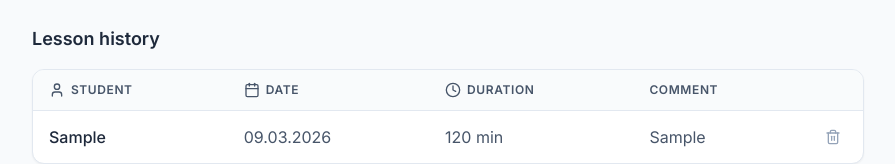
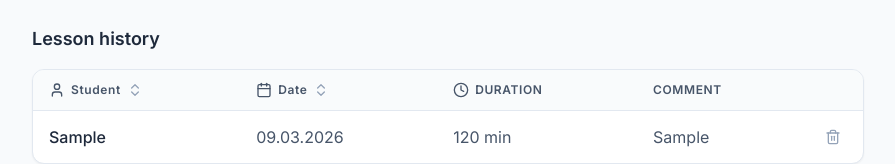
Before and after one commit to Supernovam/lesson-tracker, a React (Vite) app: page / in a window 1280 px wide. Both pictures are taken after typing "Sample", "Sample" into the empty fields and a click on the button "Save lesson". Shown: the part 601-765 px from the top of the page, without its empty margins (192-1087 px from the left). Built offline with nearby package versions, Linux system fonts and the light colour scheme.

Commit message:
feat: implements table sorting

```diff
--- a/src/components/LessonTable.tsx
+++ b/src/components/LessonTable.tsx
@@ -1,13 +1,106 @@
-import { Trash2, Calendar, Clock, User } from 'lucide-react';
+import { useState, useMemo, useCallback } from 'react';
+import { Trash2, Calendar, Clock, User, ChevronDown, ChevronUp, ChevronsUpDown } from 'lucide-react';
 import type { Lesson } from '../types/lesson';
 import { formatDisplayDate, formatDuration } from '../utils/format';
+
+type SortableColumn = 'studentName' | 'date';
+type SortDirection = 'asc' | 'desc';
+type SortState = { column: SortableColumn; direction: SortDirection } | null;
 
 interface LessonTableProps {
   lessons: Lesson[];
   onDelete: (id: string) => void;
 }
 
+function sortLessons(
+  lessons: Lesson[],
+  column: SortableColumn,
+  direction: SortDirection
+): Lesson[] {
+  return [...lessons].sort((a, b) => {
+    let cmp = 0;
+
+    if (column === 'studentName') {
+      cmp = a.studentName.localeCompare(b.studentName, undefined, { sensitivity: 'base' });
+    } else {
+      cmp = a.date.localeCompare(b.date);
+    }
+
+    if (cmp !== 0) return direction === 'asc' ? cmp : -cmp;
+    return a.id.localeCompare(b.id);
+  });
+}
+
+const headerButtonClass =
+  'flex items-center gap-1.5 transition hover:text-slate-900 focus:outline-none focus:ring-2 focus:ring-slate-400 focus:ring-offset-2 rounded';
+const headerCellClass =
+  'px-4 py-3 text-xs font-semibold uppercase tracking-wider text-slate-600';
+
+interface SortableHeaderProps {
+  column: SortableColumn;
+  label: string;
+  ariaSortLabel: string;
+  sort: SortState;
+  onSort: (column: SortableColumn) => void;
+  icon: React.ComponentType<{ className?: string; 'aria-hidden'?: boolean }>;
+}
+
+function SortableHeader({
+  column,
+  label,
+  ariaSortLabel,
+  sort,
+  onSort,
+  icon: Icon,
+}: SortableHeaderProps) {
+  const isActive = sort?.column === column;
+  const direction = isActive ? sort.direction : null;
+  const ariaSort = direction === 'asc' ? 'ascending' : direction === 'desc' ? 'descending' : undefined;
+
+  return (
+    <th scope="col" className={headerCellClass} aria-sort={ariaSort}>
+      <button
+        type="button"
+        onClick={() => onSort(column)}
+        className={headerButtonClass}
+        aria-label={
+          isActive
+            ? `Sort by ${ariaSortLabel} ${direction === 'asc' ? 'descending' : 'ascending'}`
+            : `Sort by ${ariaSortLabel}`
+        }
+      >
+        <Icon className="h-4 w-4" aria-hidden /> {label}
+        {isActive ? (
+          direction === 'asc' ? (
+            <ChevronUp className="h-4 w-4" aria-hidden />
+          ) : (
+            <ChevronDown className="h-4 w-4" aria-hidden />
+          )
+        ) : (
+          <ChevronsUpDown className="h-4 w-4 text-slate-400" aria-hidden />
+        )}
+      </button>
+    </th>
+  );
+}
+
 export function LessonTable({ lessons, onDelete }: LessonTableProps) {
+  const [sort, setSort] = useState<SortState>(null);
+
+  const handleSort = useCallback((column: SortableColumn) => {
+    setSort((prev) => {
+      if (prev?.column === column) {
+        return { column, direction: prev.direction === 'asc' ? 'desc' : 'asc' };
+      }
+      return { column, direction: 'asc' as SortDirection };
+    });
+  }, []);
+
+  const sortedLessons = useMemo(() => {
+    if (!sort) return lessons;
+    return sortLessons(lessons, sort.column, sort.direction);
+  }, [lessons, sort]);
+
   if (lessons.length === 0) {
     return (
       <div
@@ -25,39 +118,32 @@ export function LessonTable({ lessons, onDelete }: LessonTableProps) {
       <div className="overflow-x-auto">
         <table
           className="w-full min-w-[600px] border-collapse text-left"
-          role="table"
           aria-label="Lesson history"
         >
           <thead>
             <tr className="border-b border-slate-200 bg-slate-50/80">
-              <th
-                scope="col"
-                className="px-4 py-3 text-xs font-semibold uppercase tracking-wider text-slate-600"
-              >
-                <span className="flex items-center gap-1.5">
-                  <User className="h-4 w-4" aria-hidden /> Student
-                </span>
-              </th>
-              <th
-                scope="col"
-                className="px-4 py-3 text-xs font-semibold uppercase tracking-wider text-slate-600"
-              >
-                <span className="flex items-center gap-1.5">
-                  <Calendar className="h-4 w-4" aria-hidden /> Date
-                </span>
-              </th>
-              <th
-                scope="col"
-                className="px-4 py-3 text-xs font-semibold uppercase tracking-wider text-slate-600"
-              >
+              <SortableHeader
+                column="studentName"
+                label="Student"
+                ariaSortLabel="student name"
+                sort={sort}
+                onSort={handleSort}
+                icon={User}
+              />
+              <SortableHeader
+                column="date"
+                label="Date"
+                ariaSortLabel="date"
+                sort={sort}
+                onSort={handleSort}
+                icon={Calendar}
+              />
+              <th scope="col" className={headerCellClass}>
                 <span className="flex items-center gap-1.5">
                   <Clock className="h-4 w-4" aria-hidden /> Duration
                 </span>
               </th>
-              <th
-                scope="col"
-                className="px-4 py-3 text-xs font-semibold uppercase tracking-wider text-slate-600"
-              >
+              <th scope="col" className={headerCellClass}>
                 Comment
               </th>
               <th scope="col" className="w-12 px-4 py-3">
@@ -66,7 +152,7 @@ export function LessonTable({ lessons, onDelete }: LessonTableProps) {
             </tr>
           </thead>
           <tbody>
-            {lessons.map((lesson) => (
+            {sortedLessons.map((lesson) => (
               <tr
                 key={lesson.id}
                 className="border-b border-slate-100 transition hover:bg-slate-50/50 last:border-b-0"
```
Also changed, not shown: 1 other file (tests, documents, lock files or other folders).
